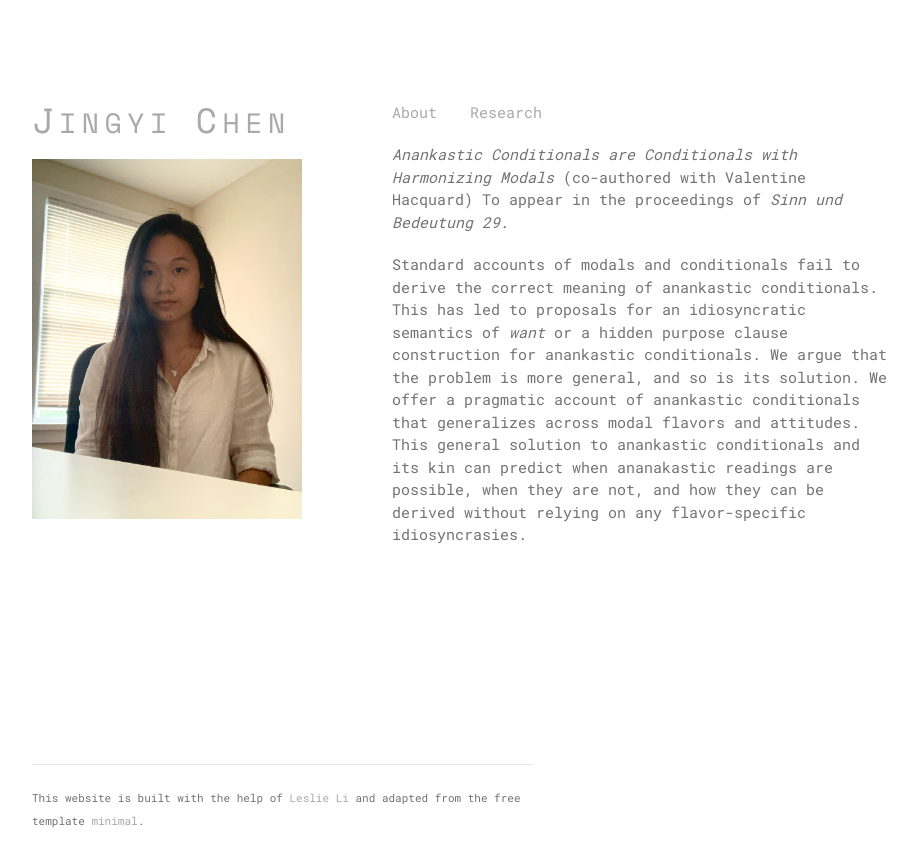
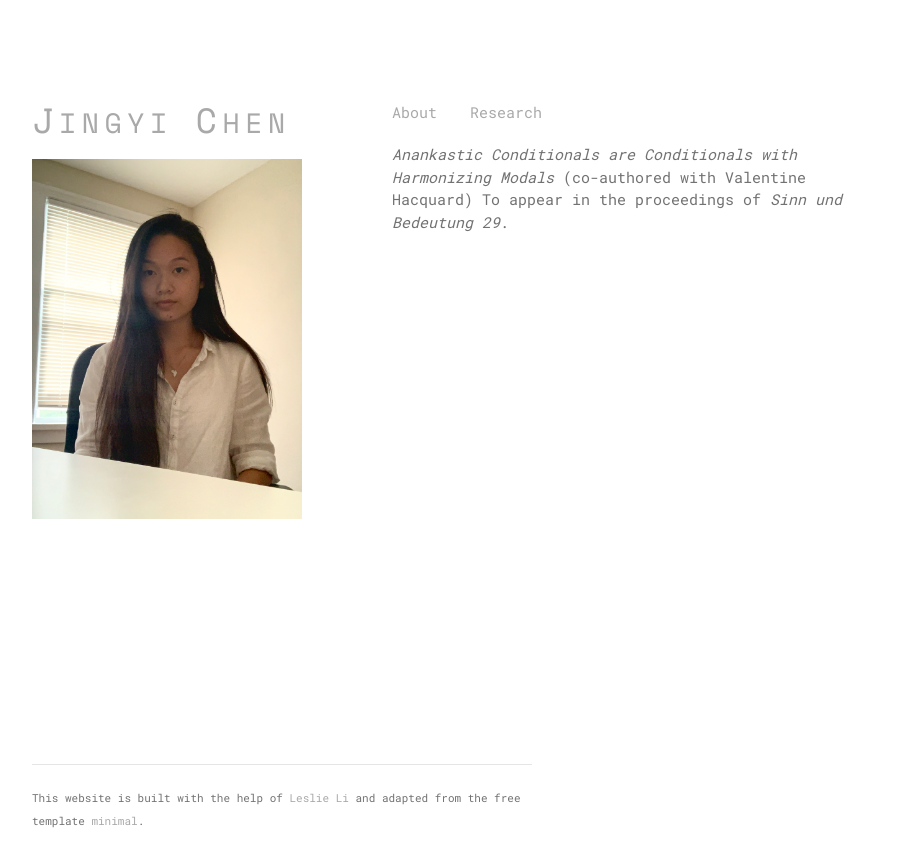
Before and after one commit to Jingyichenn/jingyichen.org, a Jekyll site: the page built from research.md, in a window 1280 px wide. Shown: the top 867 px of the page, without its empty margins (178-1095 px from the left). Built offline with Jekyll 4.4.1, drawn with Linux system fonts in a browser that asks for light colours.

Commit message:
Update research.md

```diff
--- a/research.md
+++ b/research.md
@@ -3,5 +3,3 @@ layout: default
 ---
 
 *Anankastic Conditionals are Conditionals with Harmonizing Modals* (co-authored with Valentine Hacquard) To appear in the proceedings of *Sinn und Bedeutung 29*.
-
-Standard accounts of modals and conditionals fail to derive the correct meaning of anankastic conditionals. This has led to proposals for an idiosyncratic semantics of *want* or a hidden purpose clause construction for anankastic conditionals. We argue that the problem is more general, and so is its solution. We offer a pragmatic account of anankastic conditionals that generalizes across modal flavors and attitudes. This general solution to anankastic conditionals and its kin can predict when ananakastic readings are possible, when they are not, and how they can be derived without relying on any flavor-specific idiosyncrasies.
```
